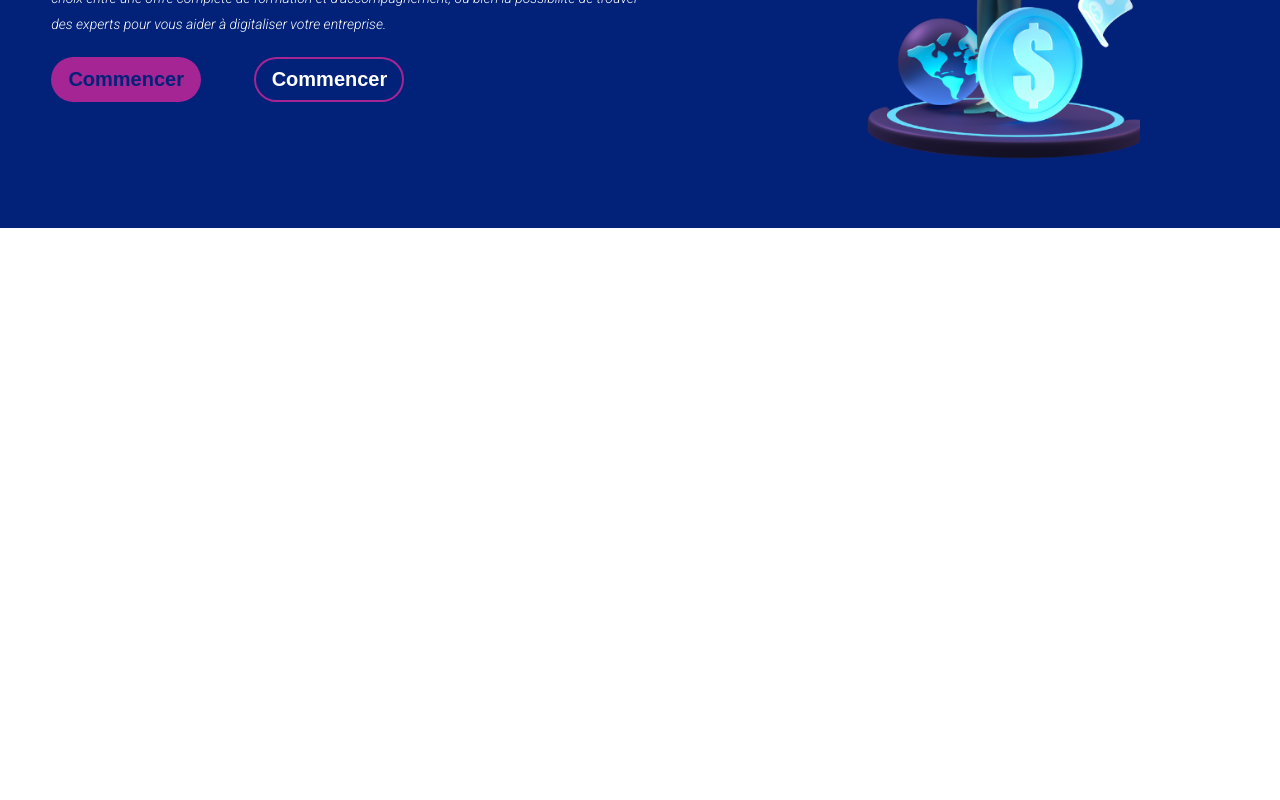
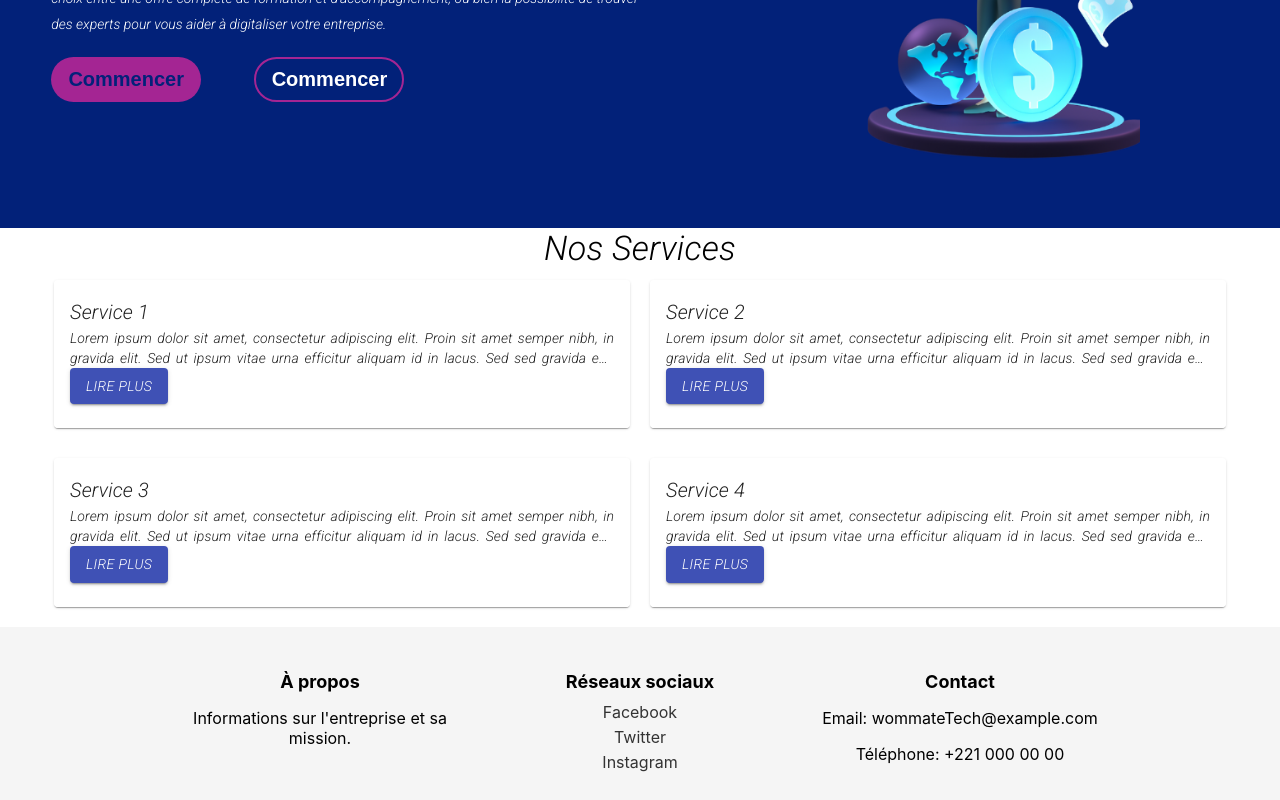
Before and after one commit to Wommate/wommate-web-site, a React (Create React App) app: page / in a window 1280 px wide. Shown: the part 342-1142 px from the top of the page. Before the commit the page ends 800 px from the top, so only its background shows below. Built offline with nearby package versions, Linux system fonts and the light colour scheme.

Commit message:
component service ok

```diff
--- a/package.json
+++ b/package.json
@@ -7,6 +7,8 @@
     "@fortawesome/free-brands-svg-icons": "^6.4.0",
     "@fortawesome/free-solid-svg-icons": "^6.4.0",
     "@fortawesome/react-fontawesome": "^0.2.0",
+    "@material-ui/core": "^4.12.4",
+    "@material-ui/icons": "^4.11.3",
     "@testing-library/jest-dom": "^5.16.5",
     "@testing-library/react": "^13.4.0",
     "@testing-library/user-event": "^13.5.0",
--- a/src/App.js
+++ b/src/App.js
@@ -1,12 +1,16 @@
 import './App.css';
 import Header from './components/Header/Header';
 import HeroSection from './components/HeroSection/HeroSection';
+import OurServices from './components/Service/OurServices';
+import Footer from './components/Footer/Footer';
 
 function App() {
   return (
     <div className="App">
         <Header />
         <HeroSection />
+        <OurServices/>
+        <Footer/>
 
     </div>
   );
--- /dev/null
+++ b/src/components/Footer/Footer.css
@@ -0,0 +1,39 @@
+.footer {
+    background-color: #f5f5f5;
+    padding: 20px;
+  }
+
+  .footer-content {
+    display: flex;
+    justify-content: space-between;
+    max-width: 960px;
+    margin: 0 auto;
+  }
+
+  .footer-section {
+    flex: 1;
+  }
+
+  .footer-section h4 {
+    font-size: 18px;
+    margin-bottom: 10px;
+  }
+
+  .social-links {
+    list-style: none;
+    padding: 0;
+    margin: 0;
+  }
+
+  .social-links li {
+    margin-bottom: 5px;
+  }
+
+  .social-links a {
+    color: #333;
+    text-decoration: none;
+  }
+
+  .social-links a:hover {
+    text-decoration: underline;
+  }
--- /dev/null
+++ b/src/components/Footer/Footer.js
@@ -0,0 +1,36 @@
+import React from 'react';
+import './Footer.css';
+
+const Footer = () => {
+  return (
+    <footer className="footer">
+      <div className="footer-content">
+        <div className="footer-section">
+          <h4>À propos</h4>
+          <p>Informations sur l'entreprise et sa mission.</p>
+        </div>
+        <div className="footer-section">
+          <h4>Réseaux sociaux</h4>
+          <ul className="social-links">
+            <li>
+              <a href="#">Facebook</a>
+            </li>
+            <li>
+              <a href="#">Twitter</a>
+            </li>
+            <li>
+              <a href="#">Instagram</a>
+            </li>
+          </ul>
+        </div>
+        <div className="footer-section">
+          <h4>Contact</h4>
+          <p>Email: wommateTech@example.com</p>
+          <p>Téléphone: +221 000 00 00</p>
+        </div>
+      </div>
+    </footer>
+  );
+};
+
+export default Footer;
--- /dev/null
+++ b/src/components/Service/OurServices.css
@@ -0,0 +1,40 @@
+.containerServices {
+    display: flex;
+    flex-wrap: wrap;
+    justify-content: center;
+  }
+
+
+
+  .card {
+    margin: 10px;
+    width: 45%;
+    margin-bottom: 20px;
+    background-color: white;
+    text-align: justify;
+
+  }
+
+  .cardContent {
+    min-height: 100%;
+    background-color: white;
+
+  }
+
+  .contentTruncated {
+    overflow: hidden;
+    text-overflow: ellipsis;
+    display: -webkit-box;
+    -webkit-line-clamp: 2;
+    -webkit-box-orient: vertical;
+  }
+
+  .contentExpanded {
+    white-space: normal;
+    overflow: visible;
+    display: block;
+  }
+
+  .button {
+    margin-top: 10px;
+  }
--- /dev/null
+++ b/src/components/Service/OurServices.js
@@ -0,0 +1,91 @@
+import React, { useState } from 'react';
+import Card from '@material-ui/core/Card';
+import CardContent from '@material-ui/core/CardContent';
+import Typography from '@material-ui/core/Typography';
+import Button from '@material-ui/core/Button';
+import './OurServices.css';
+
+const cardsData = [
+  {
+    id: 1,
+    title: 'Service 1',
+    content:
+      'Lorem ipsum dolor sit amet, consectetur adipiscing elit. Proin sit amet semper nibh, in gravida elit. Sed ut ipsum vitae urna efficitur aliquam id in lacus. Sed sed gravida est. Fusce pharetra, velit at sagittis fermentum, dui neque aliquam justo, a porta tortor sapien vitae risus. Fusce faucibus, sapien eget convallis ullamcorper, tortor dui feugiat ipsum, nec congue lorem mi eget nisi. Vestibulum et efficitur elit, at eleifend dui. Ut et convallis ante, vitae feugiat sapien. Curabitur ultrices vulputate justo. Quisque bibendum venenatis nisl, sit amet scelerisque nisl imperdiet in. Mauris vestibulum sem id eleifend semper. Fusce sollicitudin elementum arcu, at viverra eros consequat non. Nam id neque enim. Aliquam tristique turpis a ante efficitur fermentum. Mauris eu magna ac tellus ullamcorper fringilla at id justo.',
+  },
+  // Ajoutez les autres données pour les 10 cartes restantes
+  {
+    id: 2,
+    title: 'Service 2',
+    content:
+      'Lorem ipsum dolor sit amet, consectetur adipiscing elit. Proin sit amet semper nibh, in gravida elit. Sed ut ipsum vitae urna efficitur aliquam id in lacus. Sed sed gravida est. Fusce pharetra, velit at sagittis fermentum, dui neque aliquam justo, a porta tortor sapien vitae risus. Fusce faucibus, sapien eget convallis ullamcorper, tortor dui feugiat ipsum, nec congue lorem mi eget nisi. Vestibulum et efficitur elit, at eleifend dui. Ut et convallis ante, vitae feugiat sapien. Curabitur ultrices vulputate justo. Quisque bibendum venenatis nisl, sit amet scelerisque nisl imperdiet in. Mauris vestibulum sem id eleifend semper. Fusce sollicitudin elementum arcu, at viverra eros consequat non. Nam id neque enim. Aliquam tristique turpis a ante efficitur fermentum. Mauris eu magna ac tellus ullamcorper fringilla at id justo.',
+  },
+  {
+    id: 3,
+    title: 'Service 3',
+    content:
+      'Lorem ipsum dolor sit amet, consectetur adipiscing elit. Proin sit amet semper nibh, in gravida elit. Sed ut ipsum vitae urna efficitur aliquam id in lacus. Sed sed gravida est. Fusce pharetra, velit at sagittis fermentum, dui neque aliquam justo, a porta tortor sapien vitae risus. Fusce faucibus, sapien eget convallis ullamcorper, tortor dui feugiat ipsum, nec congue lorem mi eget nisi. Vestibulum et efficitur elit, at eleifend dui. Ut et convallis ante, vitae feugiat sapien. Curabitur ultrices vulputate justo. Quisque bibendum venenatis nisl, sit amet scelerisque nisl imperdiet in. Mauris vestibulum sem id eleifend semper. Fusce sollicitudin elementum arcu, at viverra eros consequat non. Nam id neque enim. Aliquam tristique turpis a ante efficitur fermentum. Mauris eu magna ac tellus ullamcorper fringilla at id justo.',
+  },
+  // Ajoutez les autres données pour les 10 cartes restantes
+  {
+    id: 4,
+    title: 'Service 4',
+    content:
+      'Lorem ipsum dolor sit amet, consectetur adipiscing elit. Proin sit amet semper nibh, in gravida elit. Sed ut ipsum vitae urna efficitur aliquam id in lacus. Sed sed gravida est. Fusce pharetra, velit at sagittis fermentum, dui neque aliquam justo, a porta tortor sapien vitae risus. Fusce faucibus, sapien eget convallis ullamcorper, tortor dui feugiat ipsum, nec congue lorem mi eget nisi. Vestibulum et efficitur elit, at eleifend dui. Ut et convallis ante, vitae feugiat sapien. Curabitur ultrices vulputate justo. Quisque bibendum venenatis nisl, sit amet scelerisque nisl imperdiet in. Mauris vestibulum sem id eleifend semper. Fusce sollicitudin elementum arcu, at viverra eros consequat non. Nam id neque enim. Aliquam tristique turpis a ante efficitur fermentum. Mauris eu magna ac tellus ullamcorper fringilla at id justo.',
+  },
+];
+
+const OurServices = () => {
+  const [expandedCards, setExpandedCards] = useState([]);
+
+  const toggleCardExpansion = (cardId) => {
+    if (expandedCards.includes(cardId)) {
+      setExpandedCards(expandedCards.filter((id) => id !== cardId));
+    } else {
+      setExpandedCards([...expandedCards, cardId]);
+    }
+  };
+
+  return (
+    <div>
+      <Typography variant="h4" component="h1" className="titleServices">
+        Nos Services
+      </Typography>
+      <div className="containerServices">
+        {cardsData.map((card) => (
+          <Card key={card.id} className="card">
+            <CardContent className="cardContent">
+              <Typography variant="h6" component="h2">
+                {card.title}
+              </Typography>
+              <Typography
+                variant="body2"
+                component="p"
+                className={
+                  expandedCards.includes(card.id) ? 'contentExpanded' : 'contentTruncated'
+                }
+              >
+                {expandedCards.includes(card.id)
+                  ? card.content
+                  : `${card.content.slice(0, 400)}${
+                      card.content.length > 400 ? '...' : ''
+                    }`}
+              </Typography>
+              {card.content.length > 400 && (
+                <Button
+                  className="button"
+                  color="primary"
+                  variant="contained"
+                  onClick={() => toggleCardExpansion(card.id)}
+                >
+                  {expandedCards.includes(card.id) ? 'Lire moins' : 'Lire plus'}
+                </Button>
+              )}
+            </CardContent>
+          </Card>
+        ))}
+      </div>
+    </div>
+  );
+};
+
+export default OurServices;
```
Also changed, not shown: 1 other file (tests, documents, lock files or other folders).
